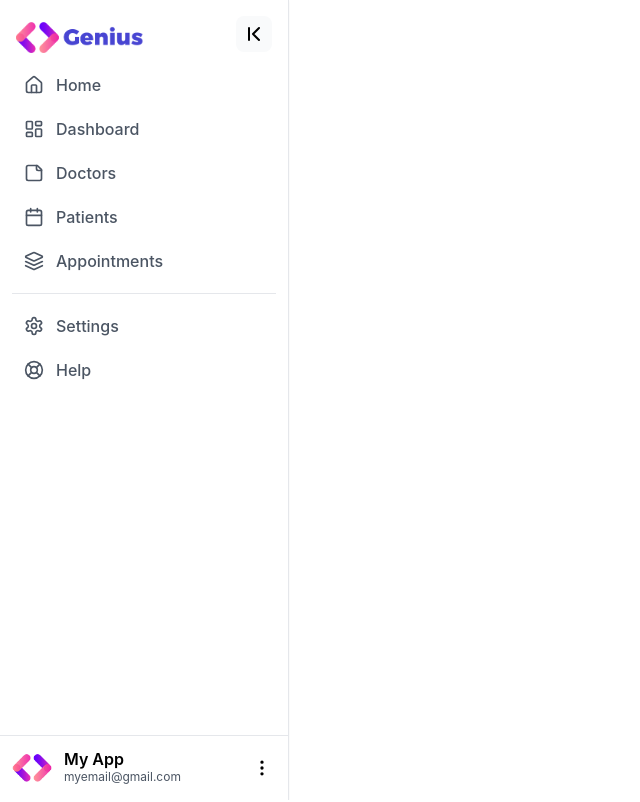
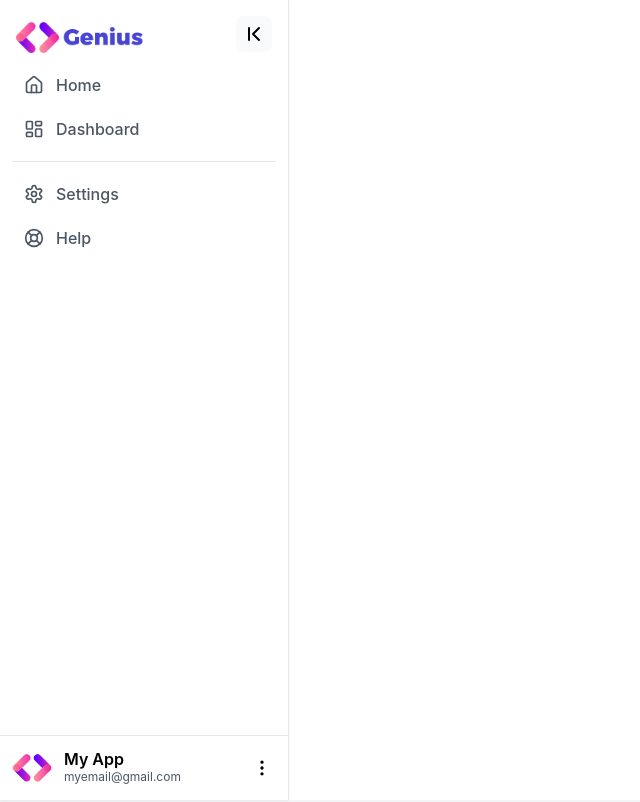
Before and after one commit to Om-Gore/resume-app, a React (Create React App) app: page /cadidate-dashboard in a window 1280 px wide. Shown: the top 802 px of the page, without its empty margins (0-640 px from the left). Built offline with nearby package versions, Linux system fonts and the light colour scheme.

Commit message:
Rename CandidateLayout as DefaultLayout

```diff
--- a/package.json
+++ b/package.json
@@ -39,5 +39,9 @@
       "last 1 firefox version",
       "last 1 safari version"
     ]
-  }
+  },
+  "main": "tailwind.config.js",
+  "author": "",
+  "license": "ISC",
+  "description": ""
 }
--- a/src/Components/DragDropComponent.jsx
+++ b/src/Components/DragDropComponent.jsx
@@ -1,6 +1,6 @@
 const { useState, useRef } = require("react");
 
-export default function DragDropComponent() {
+export default function DragDropComponent({children}) {
   const [selectedFiles, setSelectedFiles] = useState([]);
   const [error, setError] = useState("");
   const acceptedFileExtensions = ["pdf"];
@@ -164,6 +164,7 @@ export default function DragDropComponent() {
           </button>
         </div>
       </div>
+      <div className="flex-auto overflow-y-auto py-2 px-4 ">{children}</div>
     </div>
   );
 }
--- a/src/Layouts/CandidateLayout.jsx
+++ b/src/Layouts/DefaultLayout.jsx
@@ -3,9 +3,9 @@ import { useNavigate } from "react-router-dom";
 import {
   LayoutDashboard,
   Home,
-  StickyNote,
-  Layers,
-  Calendar,
+  // StickyNote,
+  // Layers,
+  // Calendar,
   LifeBuoy,
   Settings,
 } from "lucide-react";
@@ -36,24 +36,6 @@ export default ({ children }) => {
             active={activeRoute === "/dashboard"}
             onClick={() => handleSidebarItemClick("/page-not-found")}
           />
-          <SidebarItem
-            icon={<StickyNote size={20} />}
-            text="Doctors"
-            active={activeRoute === "/doctors"}
-            onClick={() => handleSidebarItemClick("/page-not-found")}
-          />
-          <SidebarItem
-            icon={<Calendar size={20} />}
-            text="Patients"
-            active={activeRoute === "/patients"}
-            onClick={() => handleSidebarItemClick("/page-not-found")}
-          />
-          <SidebarItem
-            icon={<Layers size={20} />}
-            text="Appointments"
-            active={activeRoute === "/appointments"}
-            onClick={() => handleSidebarItemClick("/page-not-found")}
-          />
           <hr className="my-3" />
           <SidebarItem
             icon={<Settings size={20} />}
--- a/src/Pages/CandidatePages/CandidateDashboardPage.jsx
+++ b/src/Pages/CandidatePages/CandidateDashboardPage.jsx
@@ -1,5 +1,11 @@
-import CandidateLayout from "../../Layouts/CandidateLayout";
+import DragDropComponent from "../../Components/DragDropComponent.jsx";
+import DefaultLayout from "../../Layouts/DefaultLayout.jsx";
 
 export default () => {
-  return <CandidateLayout></CandidateLayout>;
+  return (
+    <div>
+      <DefaultLayout/>
+      <DragDropComponent/>
+    </div>
+  )
 };
```
Also changed, not shown: 1 other file (tests, documents, lock files or other folders).
